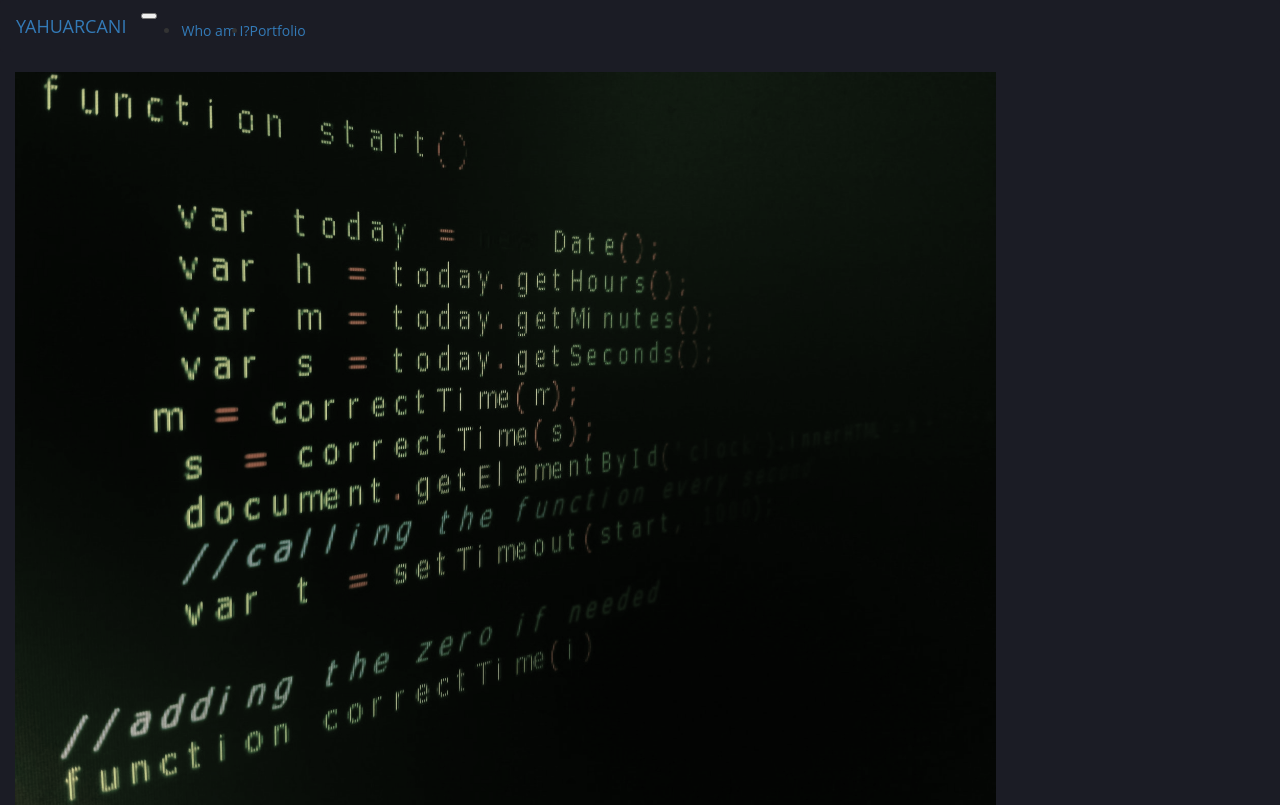
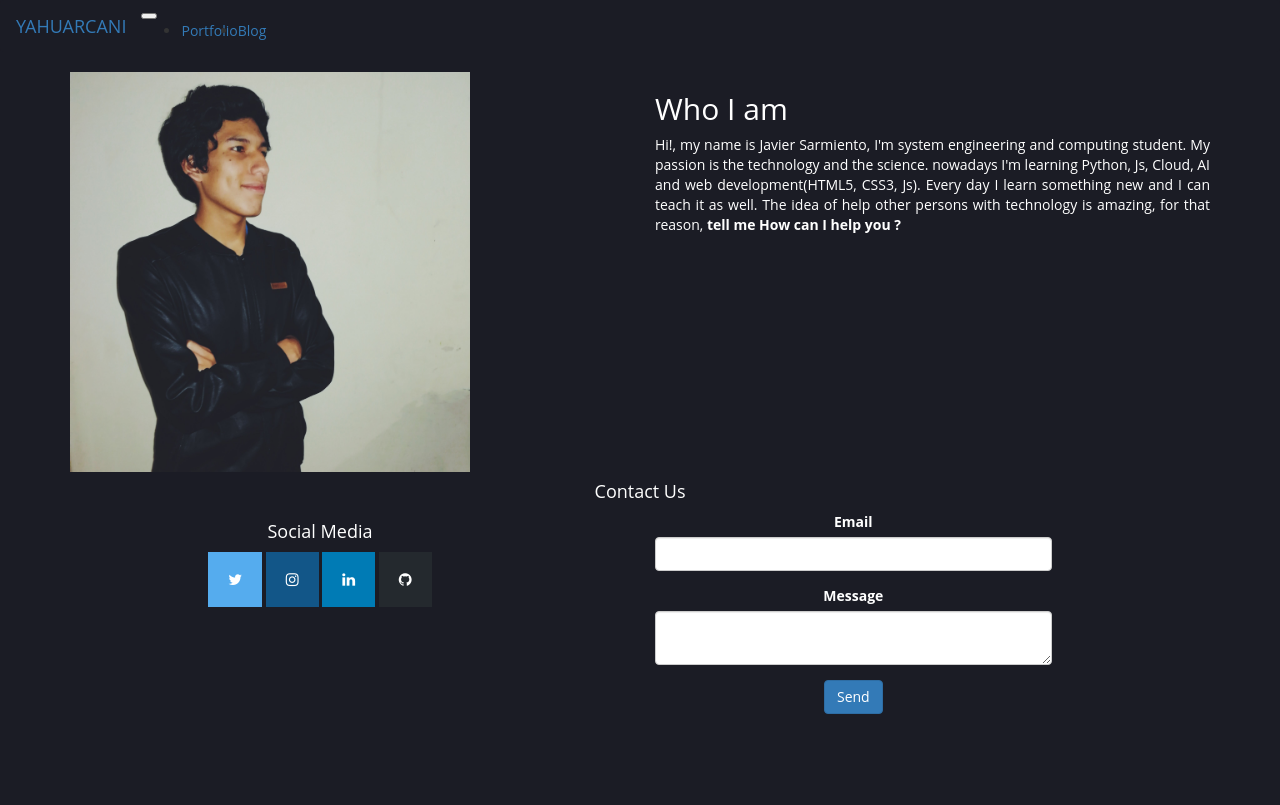
Before and after one commit to sarmijavier/PersonalWebSite, a Flask app: page / in a window 1280 px wide. Shown: the top 805 px of the page. After the commit the page ends 714 px from the top, so only its background shows below. Run offline with Flask 2, Linux system fonts and the light colour scheme; some libraries are stand-ins or nearby versions.

Commit message:
website2.0

```diff
--- a/app.py
+++ b/app.py
@@ -1,8 +1,34 @@
-from flask import Flask, render_template
+from flask import Flask, render_template, flash, redirect, request, url_for
 from flask_bootstrap import Bootstrap
+from flask_wtf import FlaskForm
+from wtforms.fields import StringField, PasswordField, SubmitField, TextAreaField
+from wtforms.validators import DataRequired
+from wtforms.fields.html5 import EmailField
+import pyrebase
+import os
 
 app = Flask(__name__, template_folder='templates', static_folder='static')
 bootstrap = Bootstrap(app)
+SECRET_KEY = os.urandom(32)
+app.config['SECRET_KEY']= SECRET_KEY
+
+firebaseConfig = {
+  "apiKey": "AIzaSyDwM0tnkHrJNwWU6ETFSQVzE9h4lrRqNxw",
+  "authDomain": "messageswebsite-4130e.firebaseapp.com",
+  "databaseURL": "https://messageswebsite-4130e.firebaseio.com",
+  "projectId": "messageswebsite-4130e",
+  "storageBucket": "messageswebsite-4130e.appspot.com",
+  "messagingSenderId": "572331620753",
+  "appId": "1:572331620753:web:addd03690fda0d335ec230"
+}
+
+firebase = pyrebase.initialize_app(firebaseConfig)
+
+class ContactForm(FlaskForm):
+    email = EmailField('Email', validators=[DataRequired()])
+    message = TextAreaField('Message', validators=[DataRequired()])
+    submit = SubmitField('Send')
+
 
 @app.errorhandler(404)
 def not_found(error):
@@ -10,21 +36,47 @@ def not_found(error):
 
 
 @app.route('/')
-def hello_world():
-    return render_template('presentation.html')
+def whoami():
+    contact_form = ContactForm()
 
+    return render_template('whoami.html', contact_form=contact_form)
 
-@app.route('/whoami')
-def whoami():
-    return render_template('whoami.html')
 
 @app.route('/portfolio')
 def portfolio():
-    return render_template('portfolio.html')
+
+    contact_form = ContactForm()
+
+    return render_template('portfolio.html', contact_form=contact_form)
 
 @app.route('/blog')
 def blog():
-    return render_template('blog.html')
+    contact_form = ContactForm()
+
+    return render_template('blog.html', contact_form=contact_form)
+
+@app.route('/neverStopLearning')
+def never():
+    return render_template('neverStopLearning.html')
+
+
+@app.route('/contact', methods=['GET','POST'])
+def contact():
+
+    contact_form = ContactForm()
+
+    if contact_form.validate_on_submit():
+        email = contact_form.email.data
+        message =  contact_form.message.data
+        flash('Thank you, I\'ll contact you soon')
+        data = {
+            'email': email,
+            'message': message
+        }
+        db = firebase.database()
+        db.child('messages').push(data)
+        return redirect(url_for('whoami'))
+
 
 if __name__ == "__main__":
     app.run(debug=1)
--- a/static/css/style.css
+++ b/static/css/style.css
@@ -26,7 +26,7 @@ footer h4 {
 
 
 .main-photo img {
-    max-width: 100%;
+    max-width: 50vh;
 }
 
 #twitter-button {
@@ -34,7 +34,7 @@ footer h4 {
 }
 
 .main-whoami h2,
-p {
+p, h4 {
     color: #fff;
 }
 
@@ -46,11 +46,15 @@ p {
     color: black;
 }
 
+form label{
+    color: #fff;
+}
+
 /* social media */
 .fa {
     padding: 20px;
-    font-size: 30px;
-    width: 60px;
+    font-size: 15px;
+    width: 10   px;
     text-align: center;
     text-decoration: none;
 }
@@ -75,3 +79,12 @@ p {
     background: #24292e;
     color: white;
 }
+
+/* blog */
+
+
+
+#blogNever img {
+    max-width: 100vh;
+    object-fit: cover;
+}
--- a/templates/base.html
+++ b/templates/base.html
@@ -1,10 +1,13 @@
 {% extends 'bootstrap/base.html' %}
+{% import 'bootstrap/wtf.html' as wtf %}
+
 
 {% block head %}
     {{ super() }}
     <title>
         {% block title %} YAHUARCANI {% endblock %}
     </title>
+        <link rel="icon" href="{{ url_for('static', filename='images/logo.png' )}}" type="image/png">
         <link rel="stylesheet" href="https://cdnjs.cloudflare.com/ajax/libs/font-awesome/4.7.0/css/font-awesome.min.css">
         <link rel="stylesheet" href="{{ url_for('static', filename='css/style.css') }}">
 {% endblock %}
@@ -13,12 +16,18 @@
     {% block navbar %}
         {% include 'navbar.html' %}
     {% endblock%}
+    {% for message in get_flashed_messages() %}
+        <div class="alert alert-success alert-dismissible">
+            <button type="button" data-dismiss="alert" class="close">&times;</button>
+            {{ message }}
+        </div>
+    {% endfor %}
     {% block content %}
     {% endblock %}
     {% block scripts %}
         {{ super() }}
     {% endblock %}
-    {% block footer%}
-        {% include 'footer.html'%}
-    {% endblock%}
+    {% block footer %}
+        {% include 'footer.html' %}
+    {% endblock %}
 {% endblock%}
--- a/templates/footer.html
+++ b/templates/footer.html
@@ -6,19 +6,25 @@
             <h4 class="text-center" >Contact Us</h4>
         </div>
         <div class="row mr-2 text-center">
-            <div class="col-lg-3 ">
+            <div class="col-lg-6 ">
+                <h4>Social Media</h4>
                 <a href="https://twitter.com/SarmiJavier" target="_blank"  class="fa fa-twitter"></a>
+                <a href="https://www.instagram.com/sarmijavier/" target="_blank" class="fa fa-instagram"></a>
+                <a href="https://www.linkedin.com/in/h-javier-sarmiento-y-28085a19a/"  target="_blank" class="fa fa-linkedin"></a>
+                <a href="https://github.com/sarmijavier" target="_blank" class="fa fa-github"></a>
 
             </div>
-            <div class="col-lg-3 ">
-                <a href="https://www.linkedin.com/in/h-javier-sarmiento-y-28085a19a/"  target="_blank" class="fa fa-linkedin"></a>
-
+            <div id=contact class="col-lg-4">
+                <form action="/contact" method="post">
+                    <dl>
+                        {{ contact_form.csrf_token }}
+                        {{ wtf.form_field(contact_form.email)}}
+                        {{ wtf.form_field(contact_form.message)}}
+                        <button type="submit" class="btn btn-primary">Send</button>
+                    </dl>
+                </form>
             </div>
-            <div class="col-lg-3 ">
-                <a href="https://www.instagram.com/sarmijavier/" target="_blank" class="fa fa-instagram"></a>
-            </div>
-            <div class="col-lg-3 ">
-                <a href="https://github.com/sarmijavier" target="_blank" class="fa fa-github"></a>
+            <div class="col-lg-2 text-center">
 
             </div>
         </div>
--- a/templates/navbar.html
+++ b/templates/navbar.html
@@ -10,14 +10,11 @@
             <div class="collapse navbar-collapse" id="navbarSupportedContent">
                 <ul class="navbar-nav ml-auto">
                     <li class="nav-item active mr-4 ml-4">
-                        <a class="nav-link" href="{{ url_for('whoami') }}">Who am I?</a>
+                        <a class="nav-link" href="{{ url_for('portfolio') }}">Portfolio</a>
                     </li>
                     <li class="nav-item active mr-4 ml-4">
-                        <a class="nav-link" href="{{ url_for('portfolio') }}">Portfolio</a>
+                        <a class="nav-link" href="{{ url_for('blog') }}">Blog</a>
                     </li>
-<!--                     <li class="nav-item active mr-4 ml-4">
-                        <a class="nav-link" href="{{ url_for('blog') }}">Blog</a>
-                    </li> -->
                 </ul>
             </div>
         </div>
--- a/templates/presentation.html
+++ b/templates/presentation.html
@@ -1,9 +1,9 @@
 {% extends 'base.html' %}
 
 
-{% block title%}
+{% block title %}
     YAHUARCANI
-{% endblock%}
+{% endblock %}
 
 {% block content %}
 <!-- main -->
@@ -19,7 +19,7 @@
                 <div class="carousel-item active">
                     <img src="{{ url_for('static', filename='images/main.jpg')}}"  class="d-block w-100" alt="...">
                     <div class="carousel-caption d-md-block">
-                        <h5>Hi!, Welcome to my website </h5>
+                        <h5><a href="{{ url_for('whoami')}}">Who am i ?</a></h5>
                         <p> tell me, How can I help you ?</p>
                     </div>
                 </div>
--- a/templates/whoami.html
+++ b/templates/whoami.html
@@ -11,20 +11,18 @@
         <div class="row mt-5 mb-5">
             <div class="col-lg-6 col-sm-12">
                 <figure class="main-photo";">
-                    <img src="https://images.pexels.com/photos/247819/pexels-photo-247819.jpeg?auto=compress&cs=tinysrgb&dpr=2&h=650&w=940" alt="Now or Never">
+                    <img src="{{ url_for('static', filename='images/perfilPhoto.jpeg')}}" alt="Now or Never">
                 </figure>
             </div>
             <div class="col-lg-6 col-sm-12">
-                <h2 >Never Stop learning</h2>
-                <p>
-                    Hi!, I'm a system engineering and computing student, but it doesn't matter. I love technology and
-                    science. In the university and at Plazi, I've developed differente skills and personal projects. Where
-                    I've improved as a person and professional. I want to start with you, I always learn something new.
+                <h2 >Who I am</h2>
+                <p style="text-align: justify;">
+                    Hi!, my name is Javier Sarmiento, I'm system engineering and computing student. My passion is the technology
+                    and the science. nowadays I'm learning Python, Js, Cloud, AI and web development(HTML5, CSS3, Js). Every day I learn
+                    something new and I can teach it as well. The idea of help other persons with technology is amazing, for that reason,
+                     <strong>tell me How can I help you ?</strong>
                 </p>
             </div>
-        </div>
-        <div  id="signature" class="row-12 text-center ">
-            <h1 >How can I help you ?</h1>
         </div>
     </div>
 </main>
```
Also changed, not shown: requirements.txt (+18 -0 lines), templates/baseBlog.html (added, +20 -0 lines), templates/blog.html (+14 -1 lines), templates/neverStopLearning.html (added, +50 -0 lines), static/images/logo.png (added).
